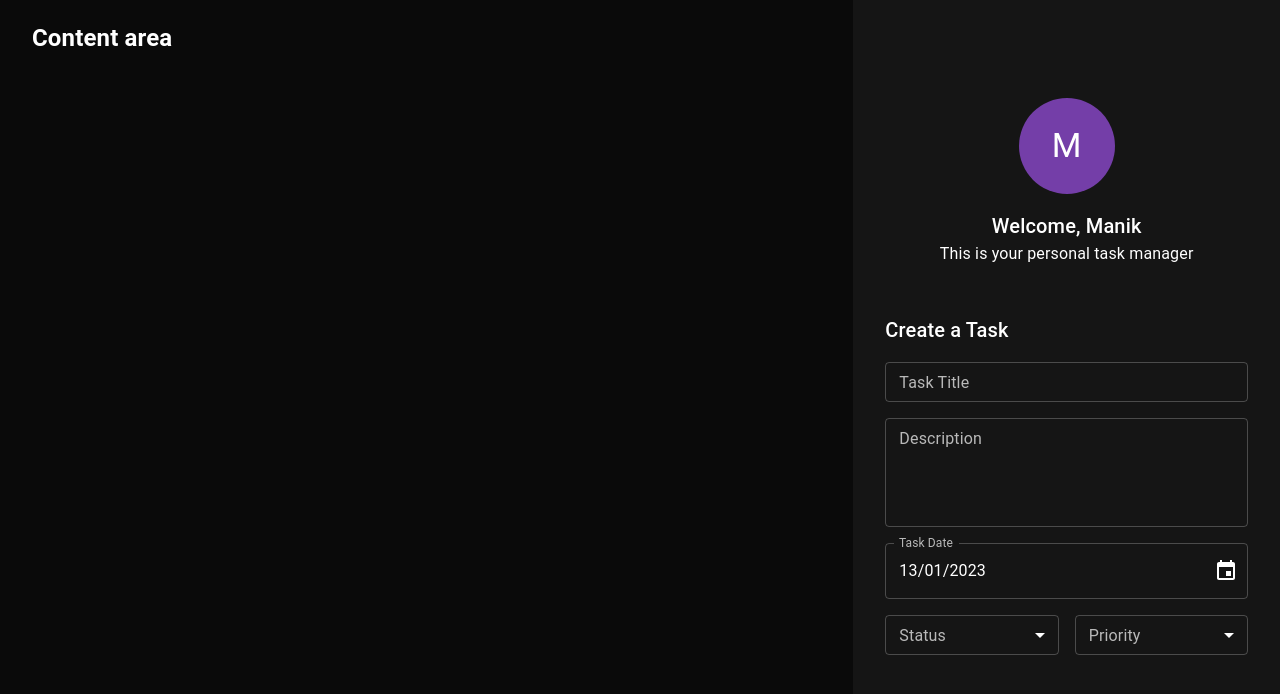
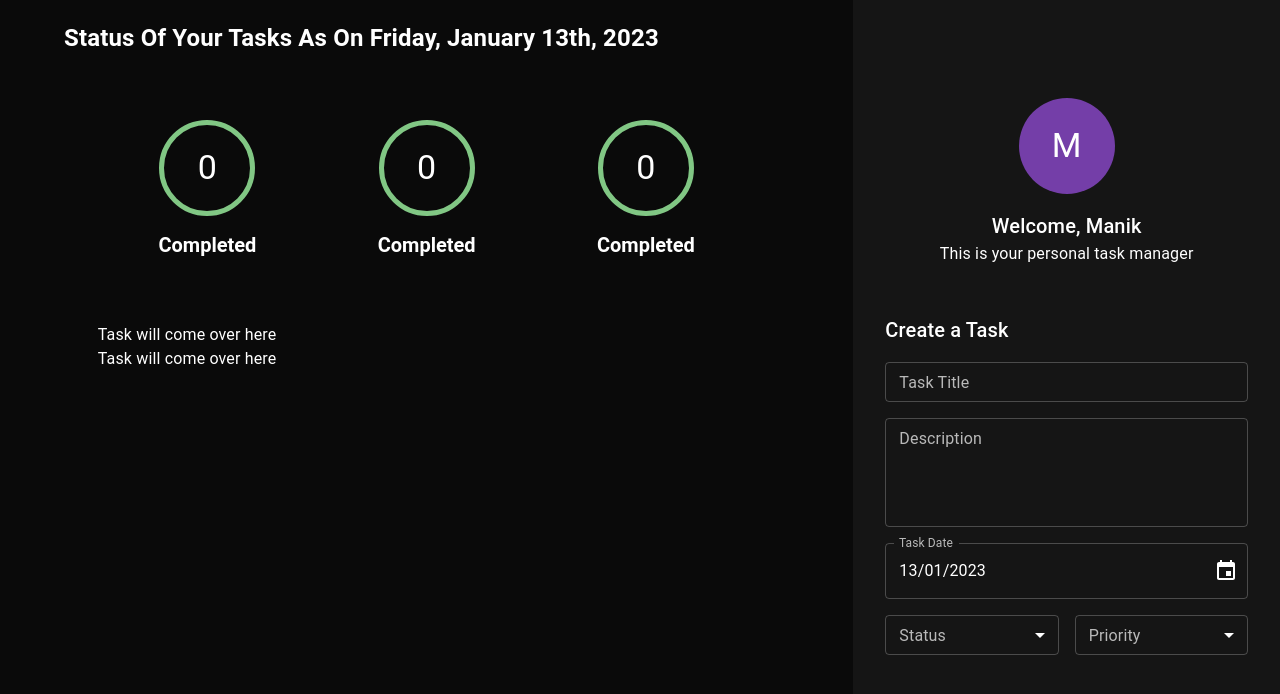
Before and after one commit to alenamedved/todo-react, a React (Create React App) app: page / in a window 1280 px wide. Shown: the top 694 px of the page. Built offline with nearby package versions, Linux system fonts and the light colour scheme.

Commit message:
finished task area layout, started task counter component

```diff
--- a/src/components/createTaskForm/_taskSelectField.tsx
+++ b/src/components/createTaskForm/_taskSelectField.tsx
@@ -27,7 +27,7 @@
       <InputLabel id={`${name}-id`}>{label}</InputLabel>
       <Select
         labelId={`${name}-id`}
-        id={`${name}-select`}
+        id={`${name}-id-select`}
         value={value}
         label={label}
         name={name}
--- a/src/components/taskArea/TaskArea.tsx
+++ b/src/components/taskArea/TaskArea.tsx
@@ -1,10 +1,46 @@
-import React, { FC, ReactElement } from 'react'
-import { Grid } from '@mui/material'
+import React, { FC, ReactElement } from 'react';
+import { Grid, Box } from '@mui/material';
+import { format } from 'date-fns';
+import { TaskCounter } from '../taskCounter/taskCounter';
 
-export const TaskArea:FC = ():ReactElement => {
-    return(
-        <Grid item md={8} px={4}>
-            <h2>Content area</h2>
+export const TaskArea: FC = (): ReactElement => {
+  return (
+    <Grid item md={8} px={4}>
+      <Box mb={8} px={4}>
+        <h2>
+          Status Of Your Tasks As On{' '}
+          {format(new Date(), 'PPPP')}
+        </h2>
+      </Box>
+      <Grid
+        container
+        display={'flex'}
+        justifyContent="center"
+      >
+        <Grid
+          item
+          display="flex"
+          flexDirection='row'
+          justifyContent="space-around"
+          alignItems='center'
+          md={10}
+          xs={12}
+          mb={8}
+        >
+          <TaskCounter />
+          <TaskCounter />
+          <TaskCounter />
+
         </Grid>
-    )
-}
+        <Grid item
+          display="flex"
+          flexDirection='column'
+          xs={10}
+          mb={8} >
+        <Box>Task will come over here</Box>
+        <Box>Task will come over here</Box>
+        </Grid>
+      </Grid>
+    </Grid>
+  );
+};
--- /dev/null
+++ b/src/components/taskCounter/helpers/emitCorrectBorderColor.ts
@@ -0,0 +1,14 @@
+import { TaskCounterStatusType } from './../interfaces/ITaskCounter';
+import { Status } from '../../createTaskForm/enums/Status';
+export const emitCorrectBorderColor = (
+  status: TaskCounterStatusType,
+): string => {
+  switch (status) {
+    case Status.todo:
+      return 'error.light';
+    case Status.inProgress:
+      return 'warning.light';
+    case Status.completed:
+      return 'success.light';
+  }
+};
--- /dev/null
+++ b/src/components/taskCounter/helpers/emitCorrectLabel.ts
@@ -0,0 +1,14 @@
+import { TaskCounterStatusType } from './../interfaces/ITaskCounter';
+import { Status } from '../../createTaskForm/enums/Status';
+export const emitCorrectLabel = (
+  status: TaskCounterStatusType,
+): string => {
+  switch (status) {
+    case Status.todo:
+      return `Todo's`;
+    case Status.inProgress:
+      return 'In Progress';
+    case Status.completed:
+      return 'Completed';
+  }
+};
--- /dev/null
+++ b/src/components/taskCounter/interfaces/ITaskCounter.ts
@@ -0,0 +1,11 @@
+import { Status } from '../../createTaskForm/enums/Status';
+
+export type TaskCounterStatusType =
+  | Status.todo
+  | Status.inProgress
+  | Status.completed;
+
+export interface ITaskCounter {
+  count?: number;
+  status?: TaskCounterStatusType;
+}
--- /dev/null
+++ b/src/components/taskCounter/taskCounter.tsx
@@ -0,0 +1,58 @@
+import React, { FC, ReactElement } from 'react';
+import { Avatar, Box, Typography } from '@mui/material';
+import {
+  ITaskCounter,
+  TaskCounterStatusType,
+} from './interfaces/ITaskCounter';
+import { Status } from '../createTaskForm/enums/Status';
+import { emitCorrectBorderColor } from './helpers/emitCorrectBorderColor';
+import { emitCorrectLabel } from './helpers/emitCorrectLabel';
+import PropTypes from 'prop-types';
+
+export const TaskCounter: FC<ITaskCounter> = (
+  props,
+): ReactElement => {
+  const { status = Status.completed, count = 0 } = props;
+  return (
+    <>
+      <Box
+        display="flex"
+        flexDirection="column"
+        justifyContent="center"
+        alignItems="center"
+      >
+        <Avatar
+          sx={{
+            backgroundColor: 'transparent',
+            border: '5px solid',
+            width: '96px',
+            height: '96px',
+            marginBottom: '16px',
+            borderColor: emitCorrectBorderColor(status),
+          }}
+        >
+          <Typography color="#ffffff" variant="h4">
+            {count}
+          </Typography>
+        </Avatar>
+        <Typography
+          color="#ffffff"
+          fontWeight={'bold'}
+          fontSize="20px"
+          variant="h5"
+        >
+          {emitCorrectLabel(status)}
+        </Typography>
+      </Box>
+    </>
+  );
+};
+
+TaskCounter.propTypes = {
+  count: PropTypes.number,
+  status: PropTypes.oneOf([
+    Status.todo,
+    Status.inProgress,
+    Status.completed,
+  ]),
+};
```
